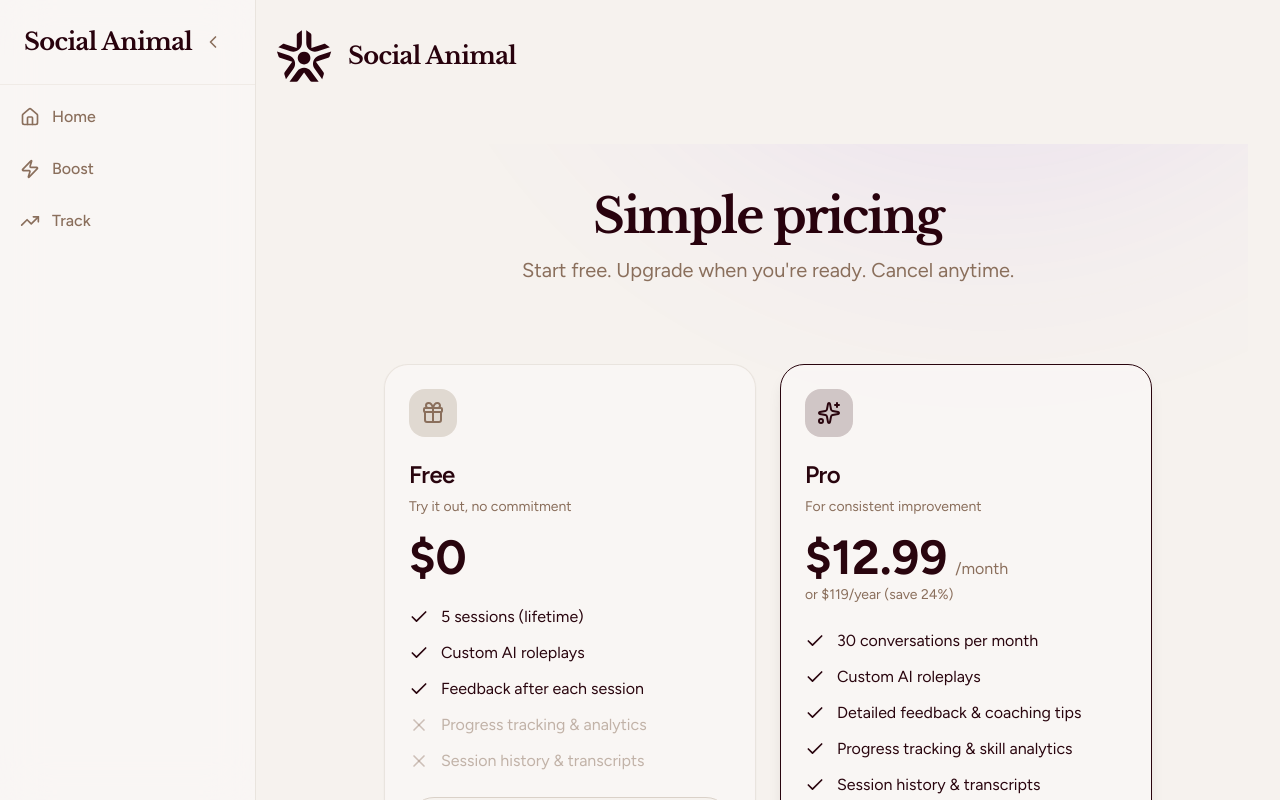
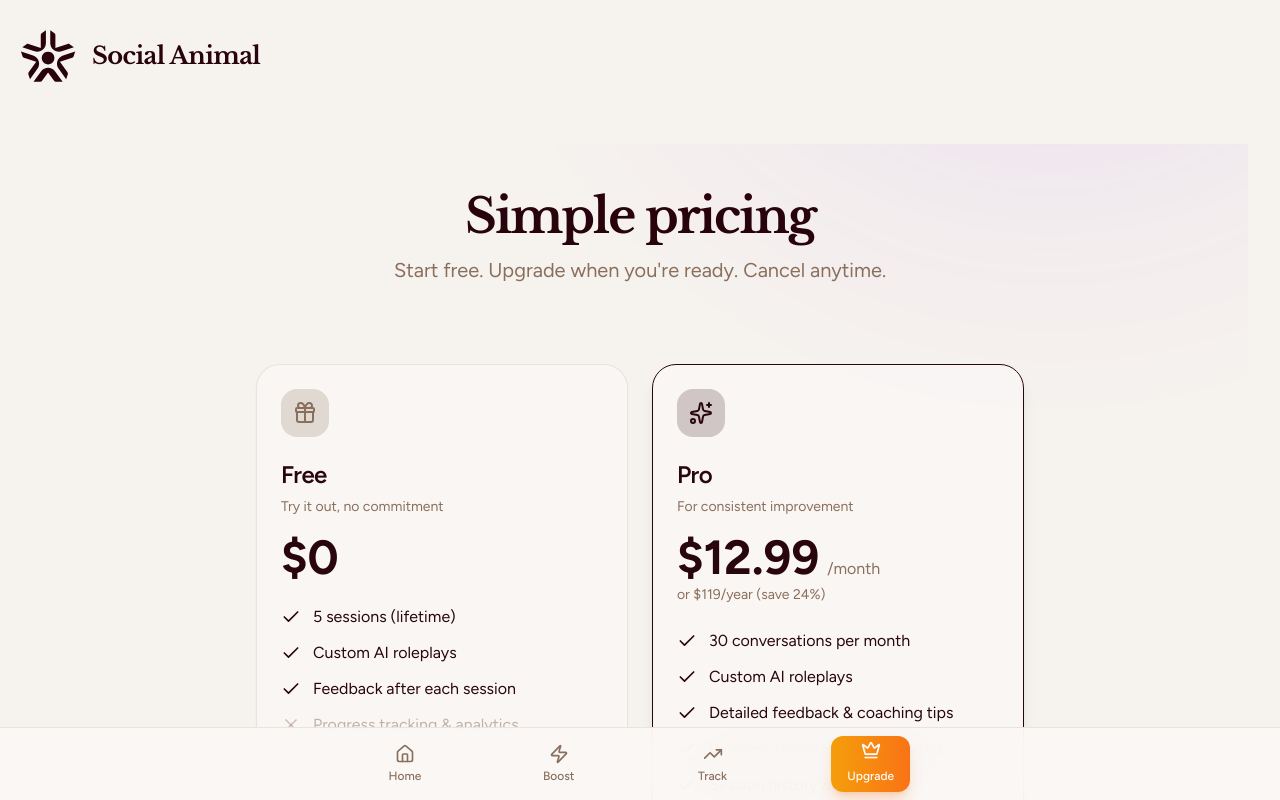
Before and after one commit to CristinaZhangchan/Social-Animal, a Next.js app: page /pricing in a window 1280 px wide. Shown: the top 800 px of the page. Built offline with nearby package versions, Linux system fonts and the light colour scheme; no server answers.

Commit message:
feat: remove sidebar and switch to single-column layout

```diff
--- a/src/components/AppLayout.tsx
+++ b/src/components/AppLayout.tsx
@@ -10,36 +10,18 @@
 }
 
 export default function AppLayout({ children }: AppLayoutProps) {
-    const [collapsed, setCollapsed] = useState(false);
-    const [isMobile, setIsMobile] = useState(false);
-
-    useEffect(() => {
-        const check = () => setIsMobile(window.innerWidth < 768);
-        check();
-        window.addEventListener("resize", check);
-        return () => window.removeEventListener("resize", check);
-    }, []);
-
     return (
-        <div className="min-h-screen bg-background">
-            {/* Desktop: Sidebar */}
-            {!isMobile && (
-                <AppSidebar collapsed={collapsed} setCollapsed={setCollapsed} />
-            )}
-
+        <div className="min-h-screen bg-background flex flex-col">
             {/* Main content area */}
-            <main
-                className={`min-h-screen transition-all duration-300 ${isMobile ? "pb-20" : collapsed ? "ml-16" : "ml-64"
-                    }`}
-            >
+            <main className="flex-1 flex flex-col min-h-screen">
                 <Header />
-                <div className={isMobile ? "p-4" : "p-8"}>
+                <div className="flex-1 p-4 lg:p-8">
                     {children}
                 </div>
             </main>
 
             {/* Mobile: Bottom Tab Bar */}
-            {isMobile && <BottomTabBar />}
+            <BottomTabBar />
         </div>
     );
 }
```
